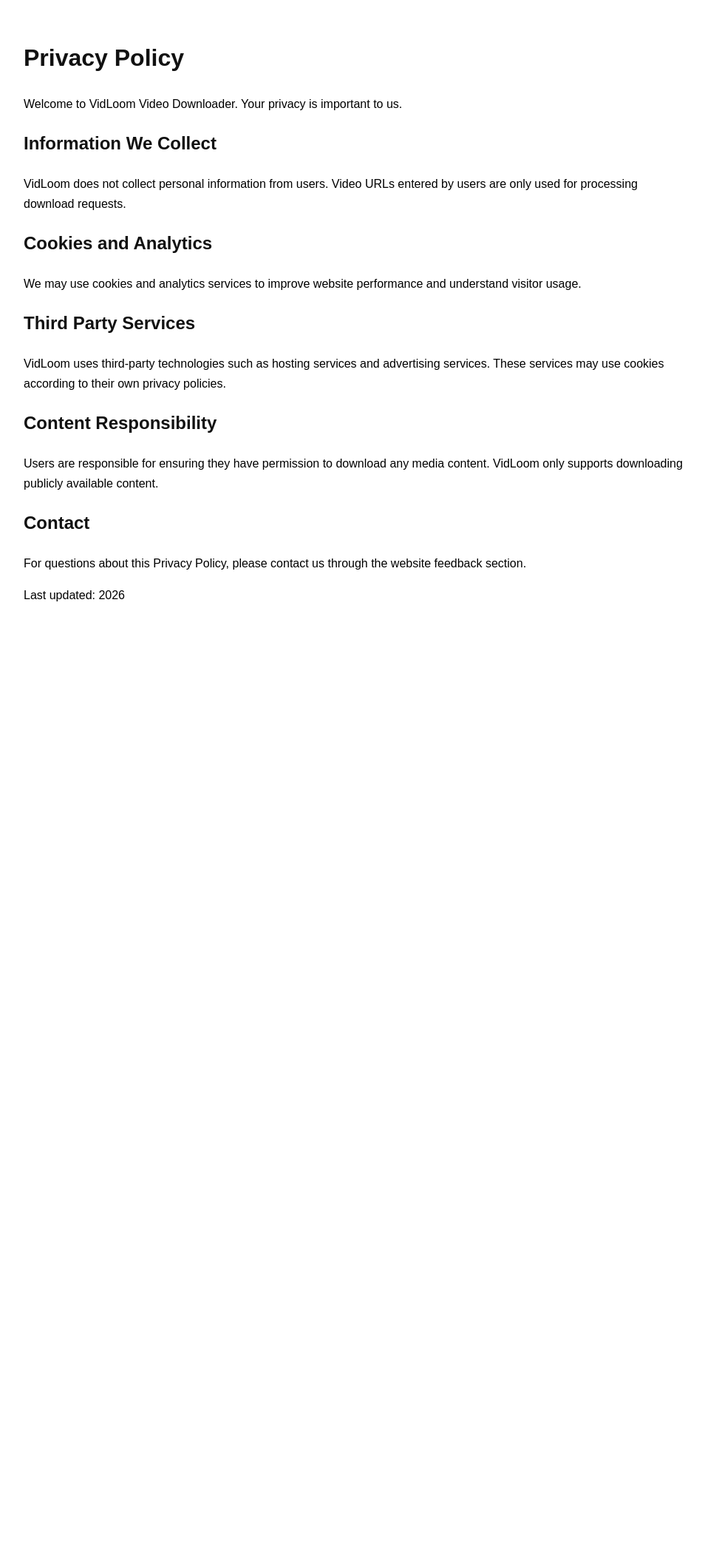
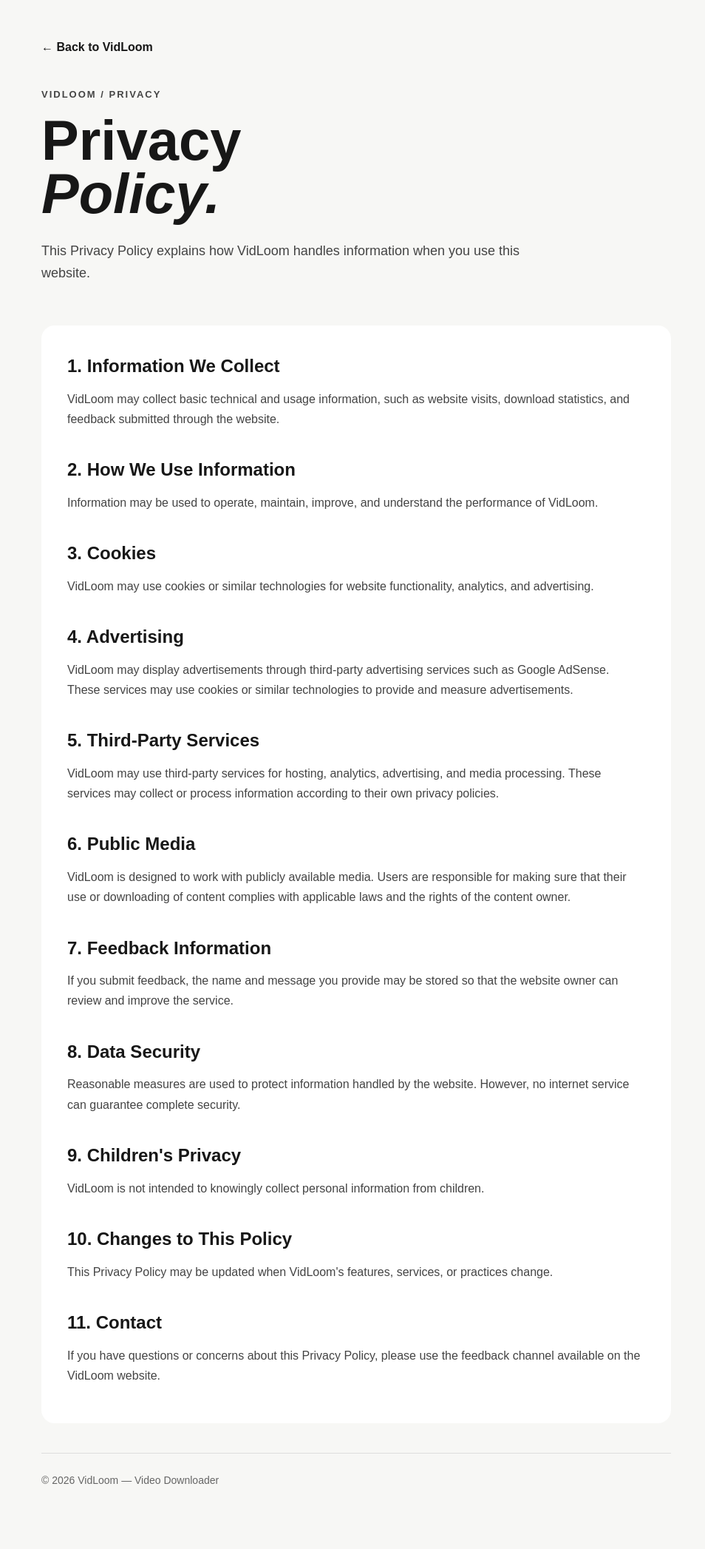
Before and after one commit to AzanKhan-pk/All-video-downloader-for-free, a Flask app: page /privacy in a window 1280 px wide. Shown: the whole page at 74% size, without its empty margins (158-1112 px from the left). Before the commit the page ends 813 px from the top, so only its background shows below. Run offline with Flask 3, Linux system fonts and the light colour scheme.

Commit message:
update my changes

```diff
--- a/app.py
+++ b/app.py
@@ -22,10 +22,21 @@
 DOWNLOAD_ROOT.mkdir(parents=True, exist_ok=True)
 
 app = Flask(__name__)
-app.config["SECRET_KEY"] = os.getenv("SECRET_KEY", "change-this-secret-key")
+
+@app.route("/privacy")
+def privacy():
+    return render_template("privacy.html")
+
+app.config["SECRET_KEY"] = os.getenv(
+    "SECRET_KEY",
+    "change-this-secret-key"
+)
 
 ALLOWED_HOSTS = {
-    "youtube.com", "www.youtube.com", "youtu.be", "m.youtube.com",
+    "youtube.com",
+    "www.youtube.com",
+    "youtu.be",
+    "m.youtube.com",
     "tiktok.com", "www.tiktok.com",
     "instagram.com", "www.instagram.com",
     "facebook.com", "www.facebook.com", "fb.watch",
@@ -595,11 +606,6 @@
         mimetype="text/plain",
     )
 
-@app.route("/privacy")
-def privacy():
-    return render_template("privacy.html")
-
-
 @app.route("/sitemap.xml")
 def sitemap():
     sitemap_xml = """<?xml version="1.0" encoding="UTF-8"?>
--- a/templates/privacy.html
+++ b/templates/privacy.html
@@ -6,71 +6,212 @@
 
     <title>Privacy Policy - VidLoom</title>
 
-    <meta name="description" content="Privacy Policy of VidLoom Video Downloader.">
+    <meta
+        name="description"
+        content="Privacy Policy for VidLoom - Video Downloader."
+    >
 
     <style>
+        * {
+            box-sizing: border-box;
+        }
+
         body {
+            margin: 0;
             font-family: Arial, sans-serif;
-            max-width: 900px;
-            margin: auto;
-            padding: 30px;
+            background: #f7f7f5;
+            color: #171717;
             line-height: 1.7;
         }
 
-        h1, h2 {
-            color: #111;
+        .page {
+            max-width: 900px;
+            margin: 0 auto;
+            padding: 50px 24px 80px;
+        }
+
+        .back {
+            display: inline-block;
+            margin-bottom: 40px;
+            color: #171717;
+            text-decoration: none;
+            font-weight: 600;
+        }
+
+        .back:hover {
+            text-decoration: underline;
+        }
+
+        .eyebrow {
+            font-size: 13px;
+            font-weight: 700;
+            letter-spacing: 2px;
+            text-transform: uppercase;
+            margin-bottom: 15px;
+        }
+
+        h1 {
+            font-size: clamp(42px, 8vw, 76px);
+            line-height: 0.95;
+            margin: 0 0 25px;
+        }
+
+        h1 span {
+            font-style: italic;
+        }
+
+        .intro {
+            font-size: 18px;
+            max-width: 700px;
+            margin-bottom: 55px;
+        }
+
+        .policy {
+            background: white;
+            padding: 35px;
+            border-radius: 18px;
+        }
+
+        h2 {
+            margin-top: 35px;
+            margin-bottom: 10px;
+            font-size: 24px;
+        }
+
+        h2:first-child {
+            margin-top: 0;
+        }
+
+        p {
+            margin-top: 0;
+            color: #444;
+        }
+
+        footer {
+            margin-top: 40px;
+            padding-top: 25px;
+            border-top: 1px solid #ddd;
+            font-size: 14px;
+            color: #666;
+        }
+
+        @media (max-width: 600px) {
+            .page {
+                padding: 30px 18px 60px;
+            }
+
+            .policy {
+                padding: 24px;
+            }
         }
     </style>
 </head>
 
 <body>
 
-<h1>Privacy Policy</h1>
+<main class="page">
 
-<p>
-Welcome to VidLoom Video Downloader.
-Your privacy is important to us.
+    <a class="back" href="/">
+        ← Back to VidLoom
+    </a>
+
+    <p class="eyebrow">VidLoom / Privacy</p>
+
+    <h1>
+        Privacy<br>
+        <span>Policy.</span>
+    </h1>
+
+    <p class="intro">
+        This Privacy Policy explains how VidLoom handles information
+        when you use this website.
     </p>
 
-<h2>Information We Collect</h2>
+    <section class="policy">
 
+        <h2>1. Information We Collect</h2>
         <p>
-VidLoom does not collect personal information from users.
-Video URLs entered by users are only used for processing download requests.
+            VidLoom may collect basic technical and usage information,
+            such as website visits, download statistics, and feedback
+            submitted through the website.
         </p>
 
-<h2>Cookies and Analytics</h2>
-
+        <h2>2. How We Use Information</h2>
         <p>
-We may use cookies and analytics services to improve website performance
-and understand visitor usage.
+            Information may be used to operate, maintain, improve,
+            and understand the performance of VidLoom.
         </p>
 
-<h2>Third Party Services</h2>
-
+        <h2>3. Cookies</h2>
         <p>
-VidLoom uses third-party technologies such as hosting services and
-advertising services. These services may use cookies according to their
-own privacy policies.
+            VidLoom may use cookies or similar technologies for website
+            functionality, analytics, and advertising.
         </p>
 
-<h2>Content Responsibility</h2>
-
+        <h2>4. Advertising</h2>
         <p>
-Users are responsible for ensuring they have permission to download any
-media content. VidLoom only supports downloading publicly available content.
+            VidLoom may display advertisements through third-party
+            advertising services such as Google AdSense. These services
+            may use cookies or similar technologies to provide and
+            measure advertisements.
         </p>
 
-<h2>Contact</h2>
-
+        <h2>5. Third-Party Services</h2>
         <p>
-For questions about this Privacy Policy, please contact us through the
-website feedback section.
+            VidLoom may use third-party services for hosting, analytics,
+            advertising, and media processing. These services may
+            collect or process information according to their own
+            privacy policies.
         </p>
 
+        <h2>6. Public Media</h2>
         <p>
-Last updated: 2026
+            VidLoom is designed to work with publicly available media.
+            Users are responsible for making sure that their use or
+            downloading of content complies with applicable laws and
+            the rights of the content owner.
         </p>
+
+        <h2>7. Feedback Information</h2>
+        <p>
+            If you submit feedback, the name and message you provide
+            may be stored so that the website owner can review and
+            improve the service.
+        </p>
+
+        <h2>8. Data Security</h2>
+        <p>
+            Reasonable measures are used to protect information handled
+            by the website. However, no internet service can guarantee
+            complete security.
+        </p>
+
+        <h2>9. Children's Privacy</h2>
+        <p>
+            VidLoom is not intended to knowingly collect personal
+            information from children.
+        </p>
+
+        <h2>10. Changes to This Policy</h2>
+        <p>
+            This Privacy Policy may be updated when VidLoom's features,
+            services, or practices change.
+        </p>
+
+        <h2>11. Contact</h2>
+        <p>
+            If you have questions or concerns about this Privacy Policy,
+            please use the feedback channel available on the VidLoom
+            website.
+        </p>
+
+    </section>
+
+    <footer>
+        © 2026 VidLoom — Video Downloader
+    </footer>
+
+</main>
 
 </body>
 </html>
```
Also changed, not shown: analytics.db. Lines whose indentation alone changed are shown as unchanged.
